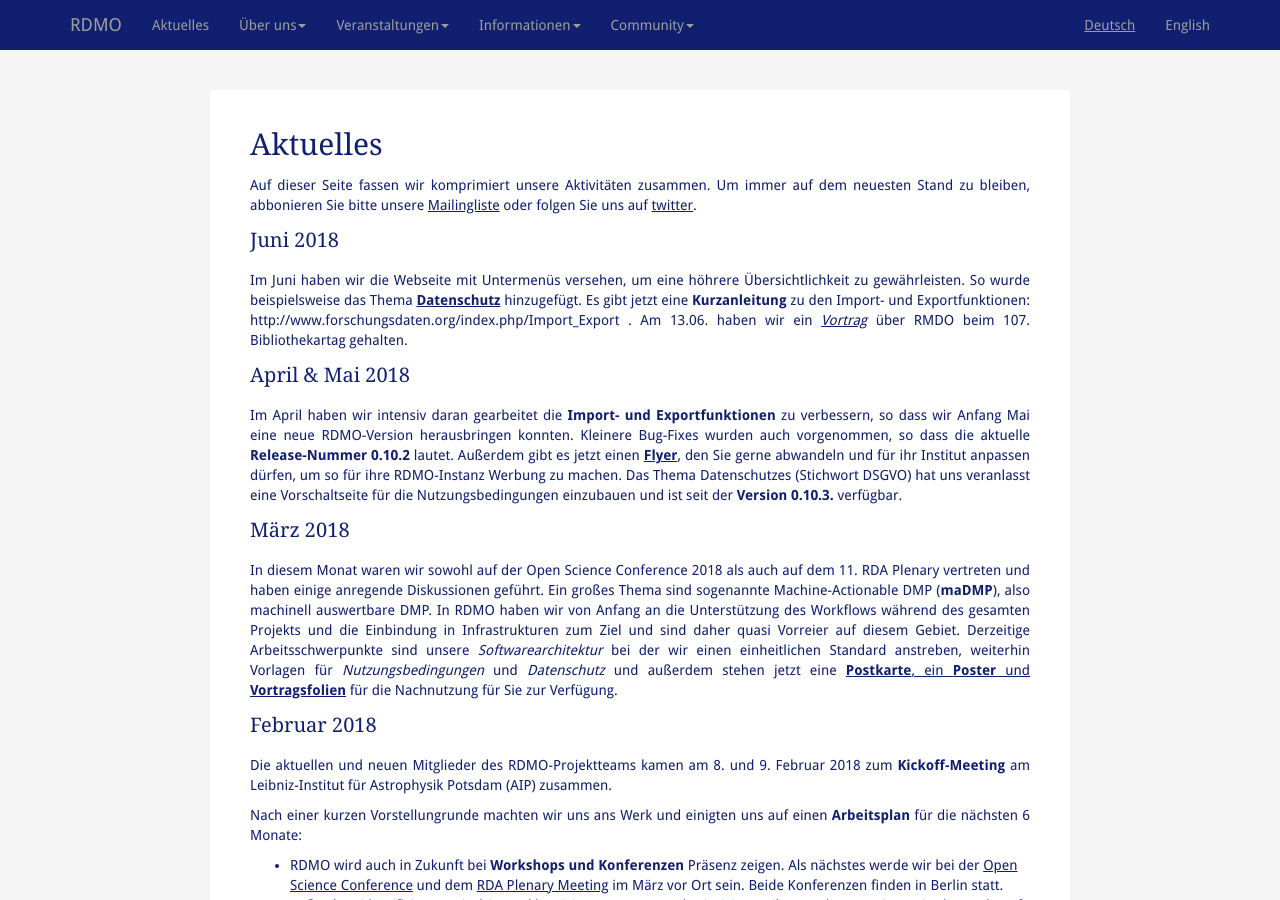
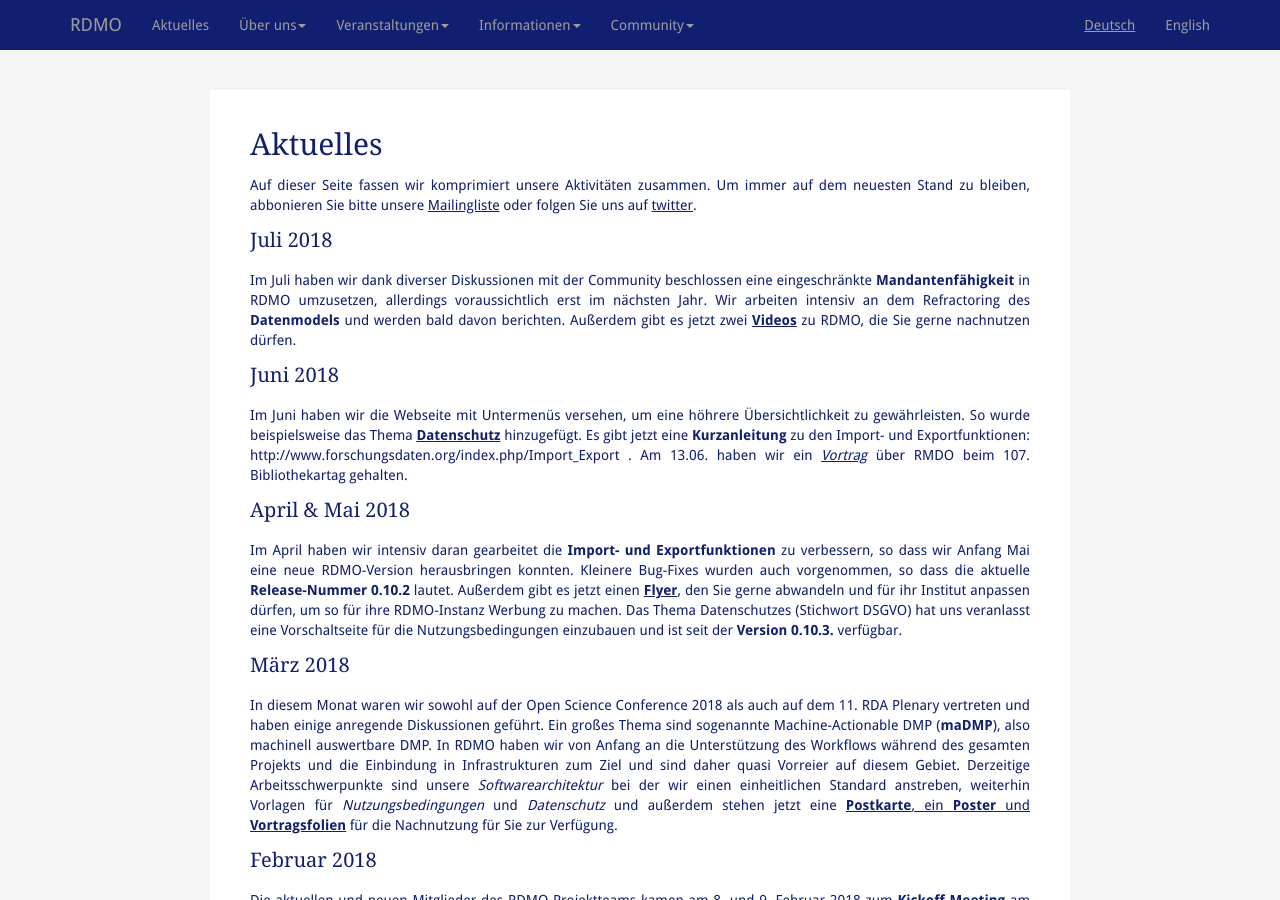
Before and after one commit to rdmorganiser/rdmorganiser.github.io, a Jekyll site: the page built from aktuelles.md, in a window 1280 px wide and 900 px high. Built offline with Jekyll 4.4.1, drawn with Linux system fonts in a browser that asks for light colours; our own code applies the rules of GitHub Pages for plain Markdown files.

Commit message:
Update aktuelles.md

```diff
--- a/aktuelles.md
+++ b/aktuelles.md
@@ -9,6 +9,12 @@
 ========
 
 Auf dieser Seite fassen wir komprimiert unsere Aktivitäten zusammen. Um immer auf dem neuesten Stand zu bleiben, abbonieren Sie bitte unsere [Mailingliste](https://www.listserv.dfn.de/sympa/info/rdmo) oder folgen Sie uns auf [twitter](https://www.twitter.com/rdmorganiser).
+
+Juli 2018
+---------
+
+Im Juli haben wir dank diverser Diskussionen mit der Community beschlossen eine eingeschränkte **Mandantenfähigkeit** in RDMO umzusetzen, allerdings voraussichtlich erst im nächsten Jahr. Wir arbeiten intensiv an dem Refractoring des **Datenmodels** und werden bald davon berichten. Außerdem gibt es jetzt zwei **[Videos](https://rdmorganiser.github.io/materialien/
+)** zu RDMO, die Sie gerne nachnutzen dürfen.
 
 Juni 2018
 ----------
```
